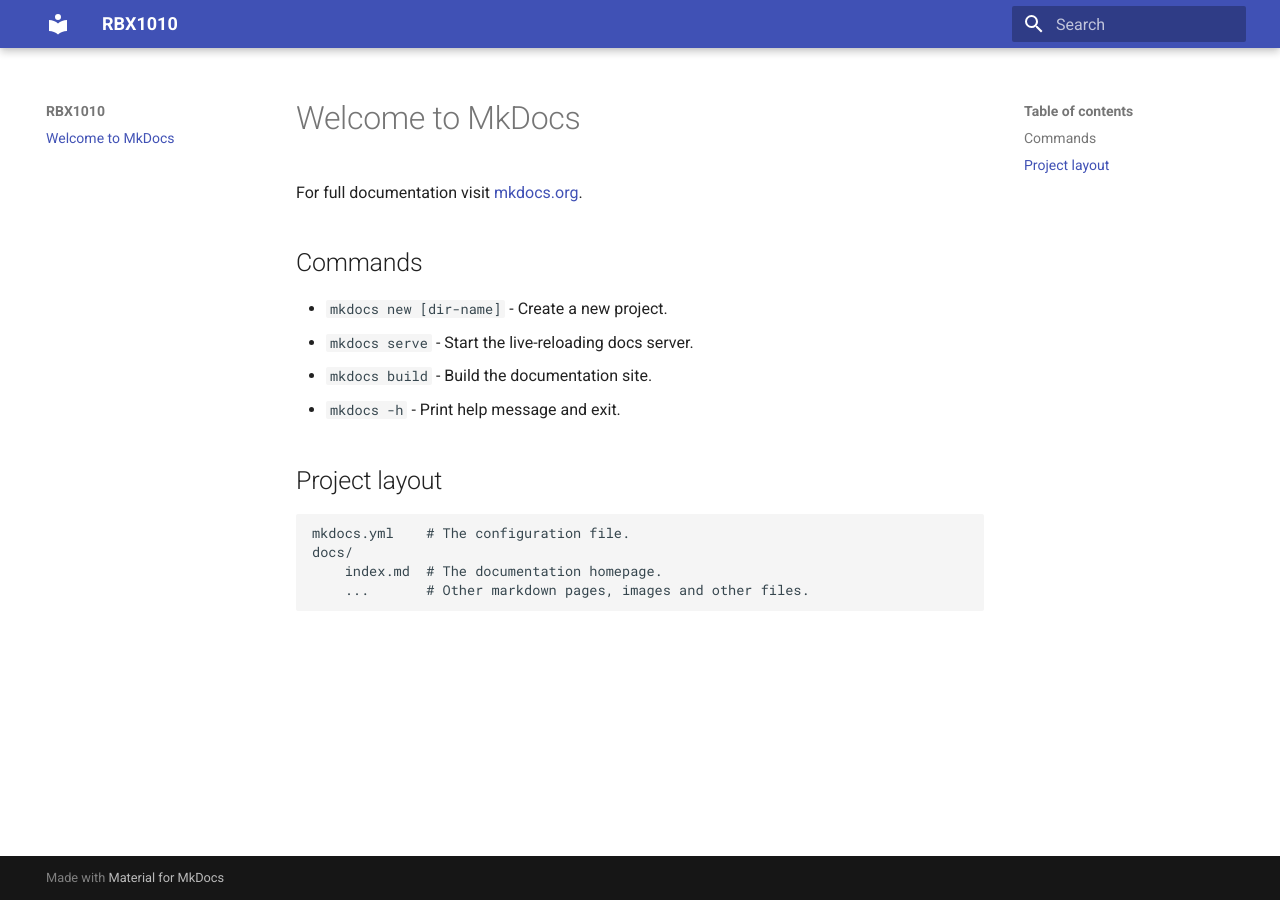
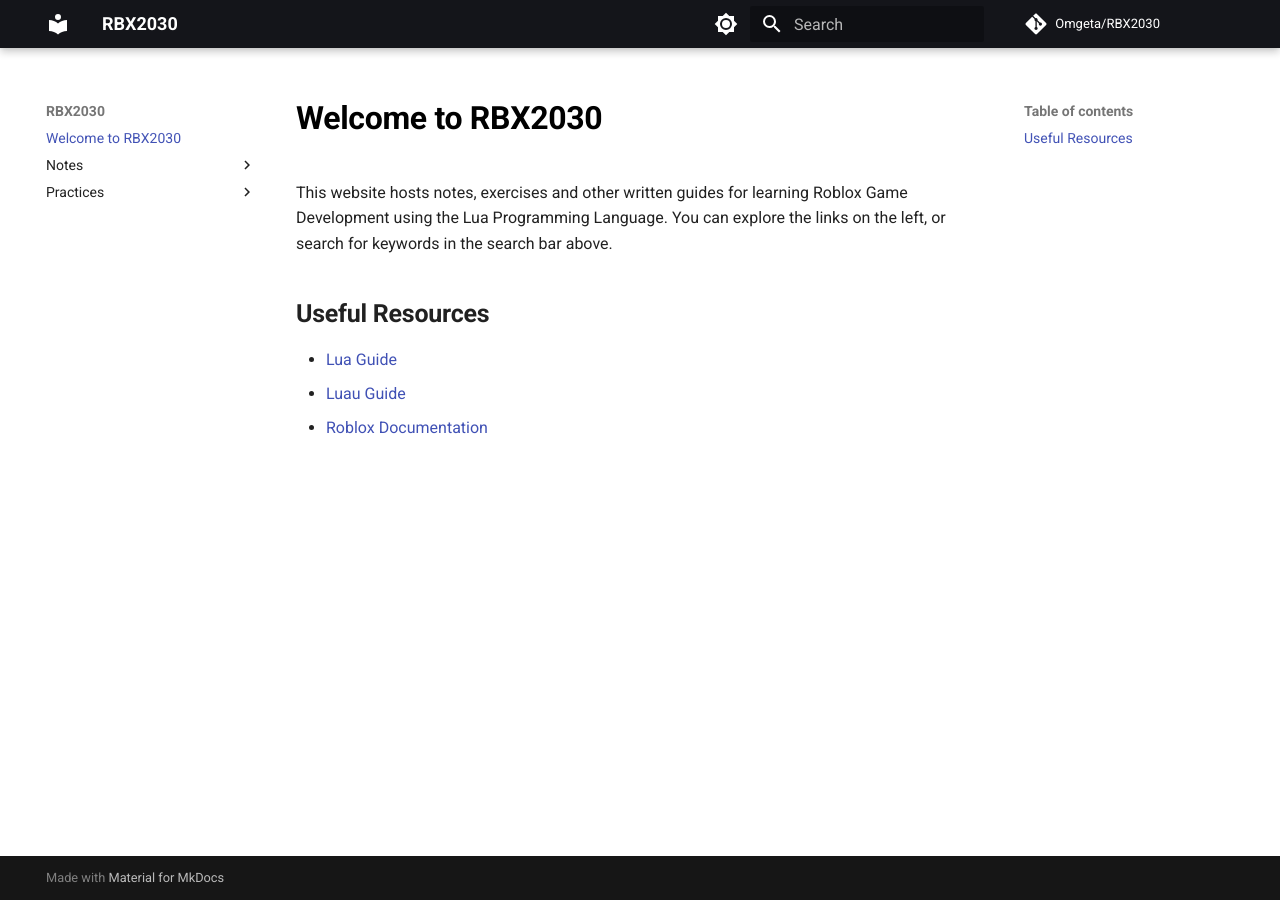
Before and after one commit to Omgeta/RBX1010, an MkDocs documentation site: the page built from docs/index.md, in a window 1280 px wide. Built offline with MkDocs 1.6.1 and Material for MkDocs 9.7.7, drawn with Linux system fonts in a browser that asks for light colours; comment, search, counter and statistics services are not loaded.

Commit message:
added prac1

```diff
--- a/docs/index.md
+++ b/docs/index.md
@@ -1,17 +1,9 @@
-# Welcome to MkDocs
+# Welcome to RBX2030
 
-For full documentation visit [mkdocs.org](https://www.mkdocs.org).
+This website hosts notes, exercises and other written guides for learning Roblox Game Development using the Lua Programming Language. You can explore the links on the left, or search for keywords in the search bar above.
 
-## Commands
+## Useful Resources
 
-* `mkdocs new [dir-name]` - Create a new project.
-* `mkdocs serve` - Start the live-reloading docs server.
-* `mkdocs build` - Build the documentation site.
-* `mkdocs -h` - Print help message and exit.
-
-## Project layout
-
-    mkdocs.yml    # The configuration file.
-    docs/
-        index.md  # The documentation homepage.
-        ...       # Other markdown pages, images and other files.
+- [Lua Guide](https://www.lua.org/manual/5.4/)
+- [Luau Guide](https://luau.org/getting-started)
+- [Roblox Documentation](https://create.roblox.com/docs)
--- /dev/null
+++ b/docs/stylesheets/extra.css
@@ -0,0 +1,18 @@
+/* Make all Markdown headings bold */
+h1,
+h2,
+h3 {
+  font-weight: bold !important;
+}
+
+[data-md-color-scheme="slate"] {
+  h1 {
+    color: #fff;
+  }
+}
+
+[data-md-color-scheme="default"] {
+  h1 {
+    color: #000;
+  }
+}
--- a/mkdocs.yml
+++ b/mkdocs.yml
@@ -1,4 +1,41 @@
-site_name: RBX1010
+site_name: RBX2030
 site_url: https://Omgeta.github.io
 theme:
   name: material
+  features:
+    - navigation.instant
+    - navigation.instant.prefetch
+    - content.code.annotate
+  palette:
+    # Palette toggle for light mode
+    - media: "(prefers-color-scheme: light)"
+      scheme: default
+      primary: black
+      toggle:
+        icon: material/brightness-7
+        name: Switch to dark mode
+
+    # Palette toggle for dark mode
+    - media: "(prefers-color-scheme: dark)"
+      scheme: slate
+      primary: black
+      toggle:
+        icon: material/brightness-4
+        name: Switch to light mode
+markdown_extensions:
+  - toc:
+      permalink: true
+  - admonition
+  - pymdownx.details
+  - pymdownx.highlight:
+      anchor_linenums: true
+      line_spans: __span
+      pygments_lang_class: true
+  - pymdownx.inlinehilite
+  - pymdownx.snippets
+  - pymdownx.superfences
+extra_css:
+  - stylesheets/extra.css
+
+repo_url: https://github.com/Omgeta/RBX2030
+repo_name: Omgeta/RBX2030
```
Also changed, not shown: README.md (+4 -2 lines), docs/notes/1.md (added, +44 -0 lines), docs/notes/2.md (added, +113 -0 lines), docs/practices/1.md (added, +84 -0 lines).
